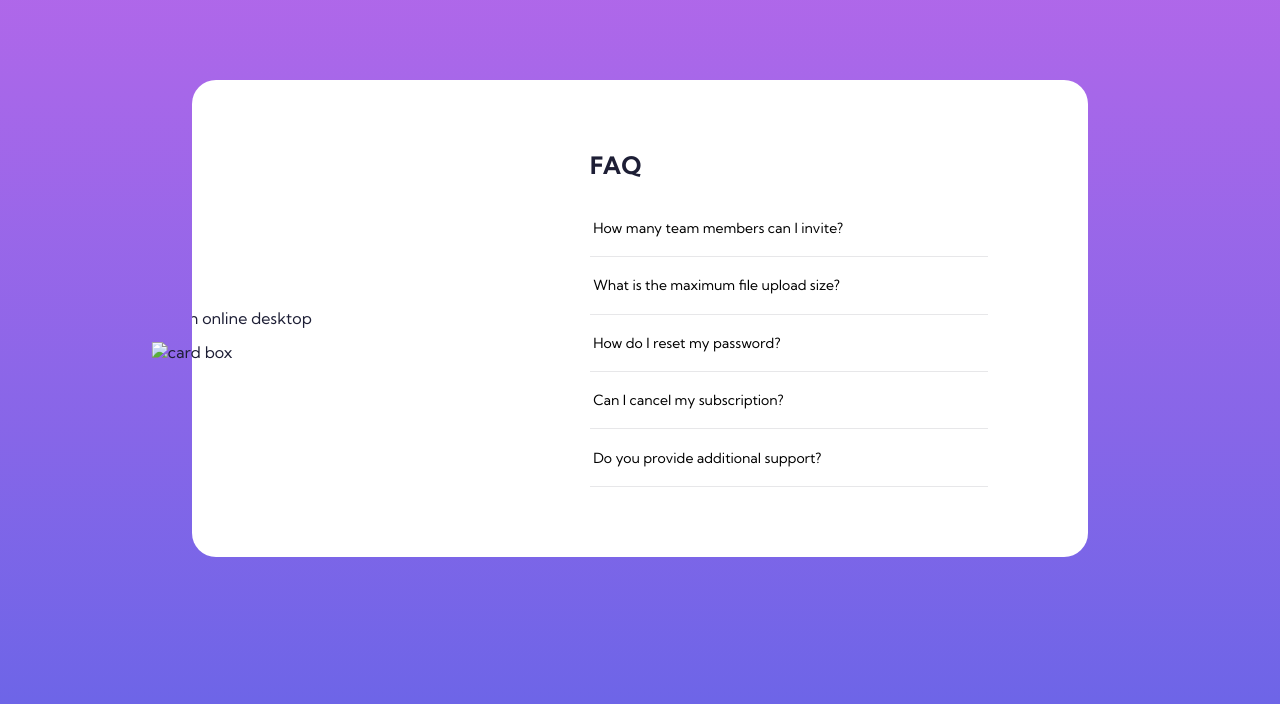
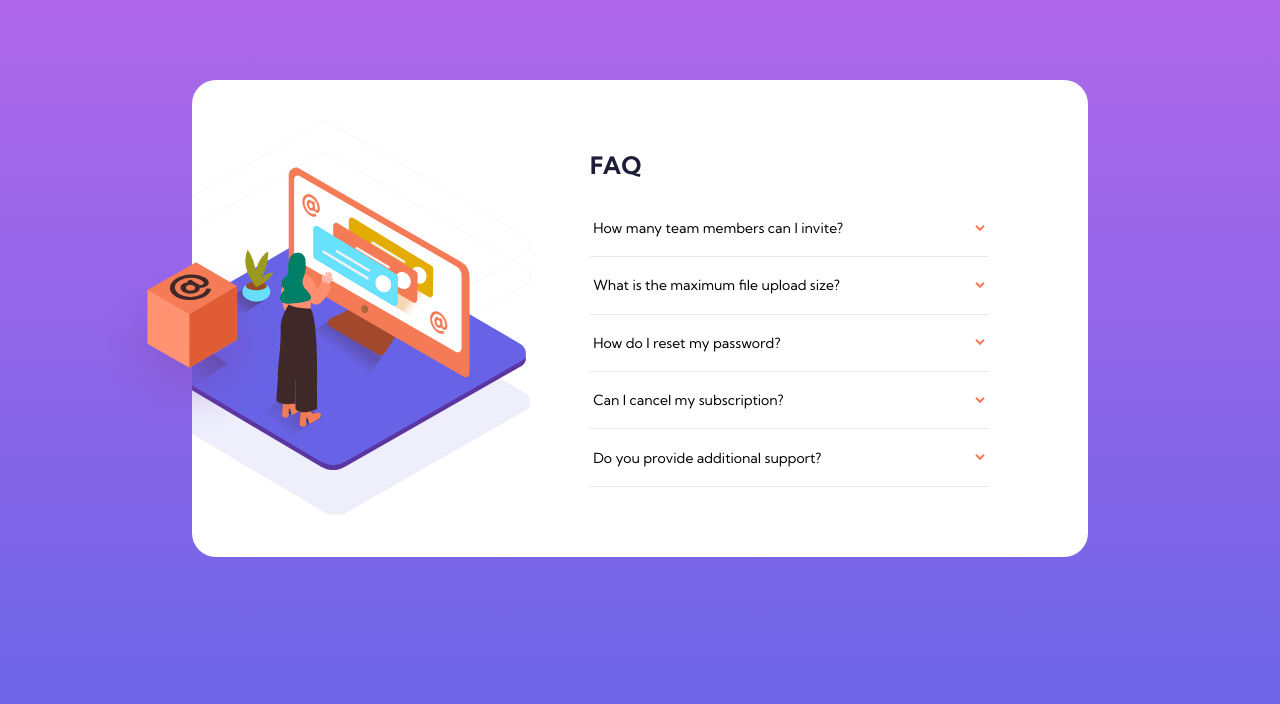
Before and after one commit to AlaaOthman98/FEM-Accordion, a plain HTML site: page index.html in a window 1280 px wide. Drawn offline with Linux system fonts and the light colour scheme.

Commit message:
add project assets

```diff
--- a/index.html
+++ b/index.html
@@ -17,17 +17,10 @@
   </head>
   <body>
     <section class="card">
-      <img
-        src="./faq-accordion-card-main/images/illustration-box-desktop.svg"
-        alt="card box"
-        class="card__box"
-      />
+      <img src="./assets/images/illustration-box-desktop.svg" alt="card box" class="card__box" />
 
       <div class="card__image">
-        <img
-          src="./faq-accordion-card-main/images/illustration-woman-online-desktop.svg"
-          alt="woman online desktop"
-        />
+        <img src="./assets/images/illustration-woman-online-desktop.svg" alt="woman online desktop" />
       </div>
 
       <div class="card__text">
--- a/style.css
+++ b/style.css
@@ -39,7 +39,7 @@ h3 {
   border-radius: 1.5rem;
   max-width: 56rem;
   padding: 2.875rem 1.5rem;
-  background-image: url('./faq-accordion-card-main/images/bg-pattern-mobile.svg');
+  background-image: url('./assets/images/bg-pattern-mobile.svg');
   background-repeat: no-repeat;
   background-position: center top;
   background-size: 15rem%;
@@ -95,7 +95,7 @@ h3 {
   width: 0.625rem;
   height: 1rem;
   border: none;
-  background-image: url('./faq-accordion-card-main/images/icon-arrow-down.svg');
+  background-image: url('./assets/images/icon-arrow-down.svg');
   background-repeat: no-repeat;
   background-size: contain;
   background-position: center center;
@@ -151,7 +151,7 @@ h3 {
     display: flex;
     margin: 0 auto;
     padding: 4.375rem 6.25rem 4.375rem 0;
-    background-image: url('./faq-accordion-card-main/images/bg-pattern-desktop.svg');
+    background-image: url('./assets/images/bg-pattern-desktop.svg');
     background-size: 45%;
     background-position: -13% center;
   }
```
Also changed, not shown: assets/images/bg-pattern-desktop.svg (added), assets/images/bg-pattern-mobile.svg (added), assets/images/favicon-32x32.png (added), assets/images/icon-arrow-down.svg (added), assets/images/illustration-box-desktop.svg (added), assets/images/illustration-woman-online-desktop.svg (added), assets/images/illustration-woman-online-mobile.svg (added).
